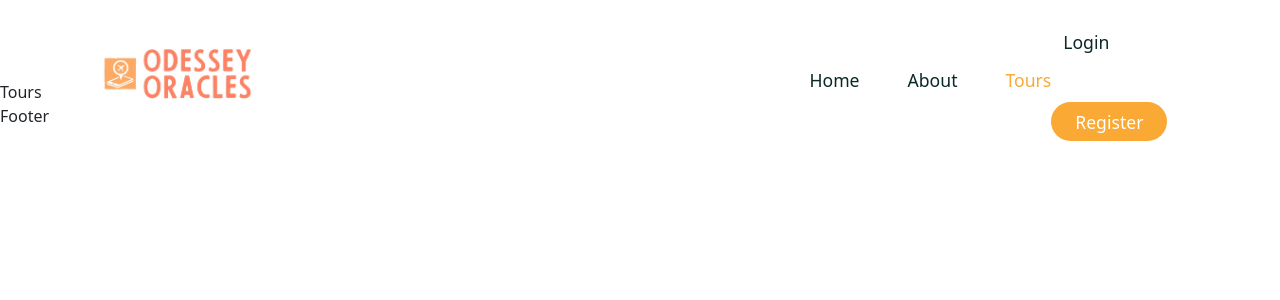
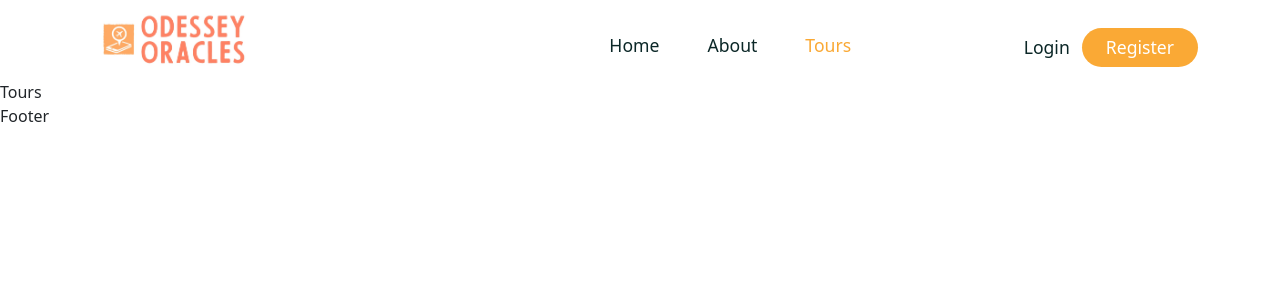
Before and after one commit to garvtomar26/tour-management, a React (Create React App) app in the folder frontend/: page /tours in a window 1280 px wide. Shown: the top 300 px of the page. Built offline with nearby package versions, Linux system fonts and the light colour scheme; a web font is replaced by a local one.

Commit message:
New Header

```diff
--- a/frontend/src/components/Header/Header.jsx
+++ b/frontend/src/components/Header/Header.jsx
@@ -41,6 +41,7 @@ const Header = () => {
                   </li>
                 ))}
             </ul>
+
           </div>
           {/*================== MENU END ================ */ }
           <div className="nav__right d-felx align-items-center gap-4">
@@ -48,10 +49,11 @@ const Header = () => {
                 <Button className='btn secondary__btn'><Link to='/login'>Login</Link></Button>
                 <Button className='btn primary__btn'><Link to='/register'>Register</Link></Button>
             </div>
+
           </div>
           <span className="mobile__menu">
               <i class="ri-menu-line"></i>
-            </span>
+          </span>
         </div>
       </Row>
     </Container>
--- a/frontend/src/components/Header/header.css
+++ b/frontend/src/components/Header/header.css
@@ -1,14 +1,18 @@
-.header{
+.header {
     width: 100%;
     height: 80px;
     line-height: 80px;
 }
 
 .logo img {
+    width: 60%;
+}
+
+.logo {
     width: 30%;
 }
 
-.menu{
+.menu {
     margin-bottom: 0;
 }
 
```
